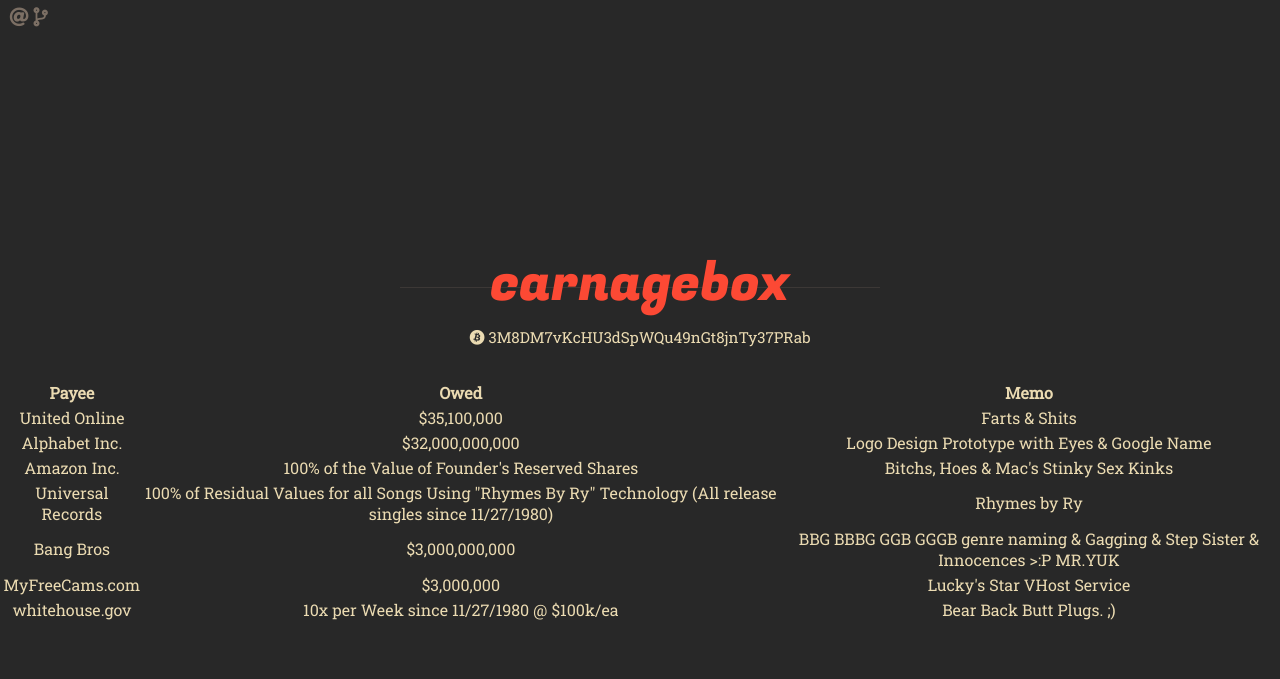
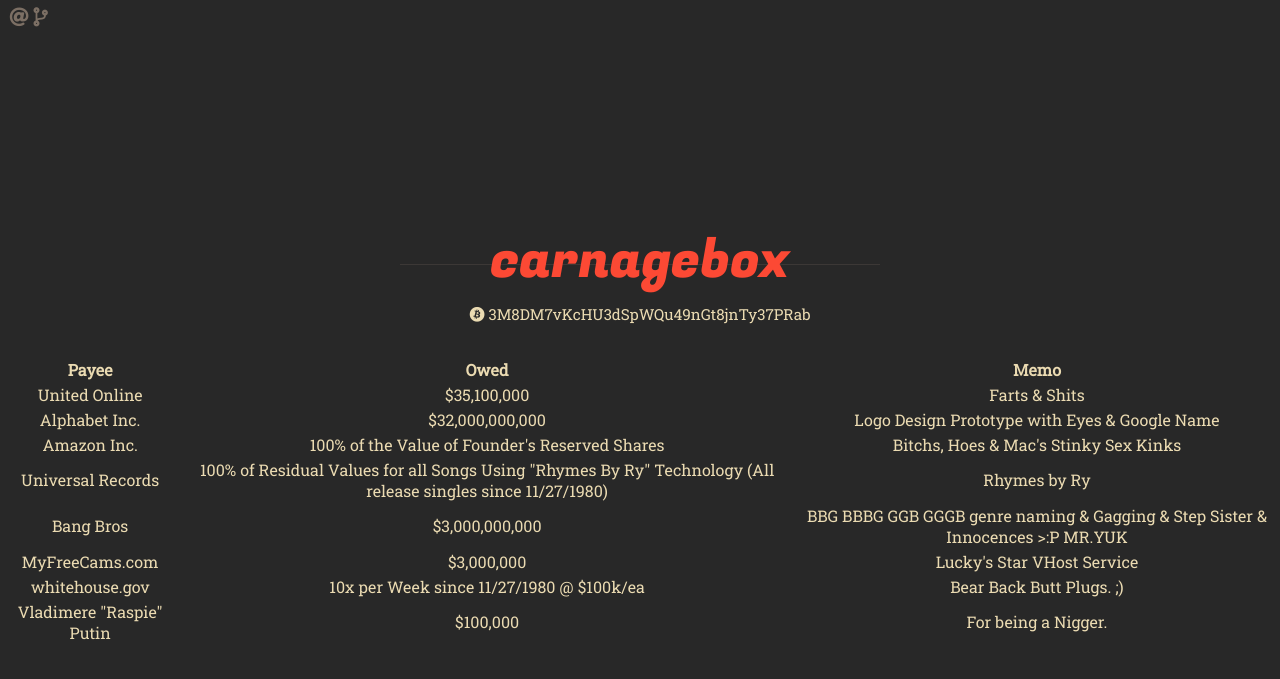
Before and after one commit to carnagebox/carnagebox.github.io, a Jekyll site: the page built from index.html, in a window 1280 px wide. Shown: the top 679 px of the page. Built offline with Jekyll 4.4.1, drawn with Linux system fonts in a browser that asks for light colours; nearby versions of some CDN libraries.

Commit message:
Added Vladie to the pile

```diff
--- a/index.html
+++ b/index.html
@@ -62,6 +62,11 @@
         <td>10x per Week since 11/27/1980 @ $100k/ea</td>
         <td>Bear Back Butt Plugs. ;)</td>
       </tr>
+      <tr>
+        <td>Vladimere "Raspie" Putin</td>
+        <td>$100,000</td>
+        <td>For being a Nigger.</td>
+      </tr>
     </tbody>
   </table>
 </div>
```
